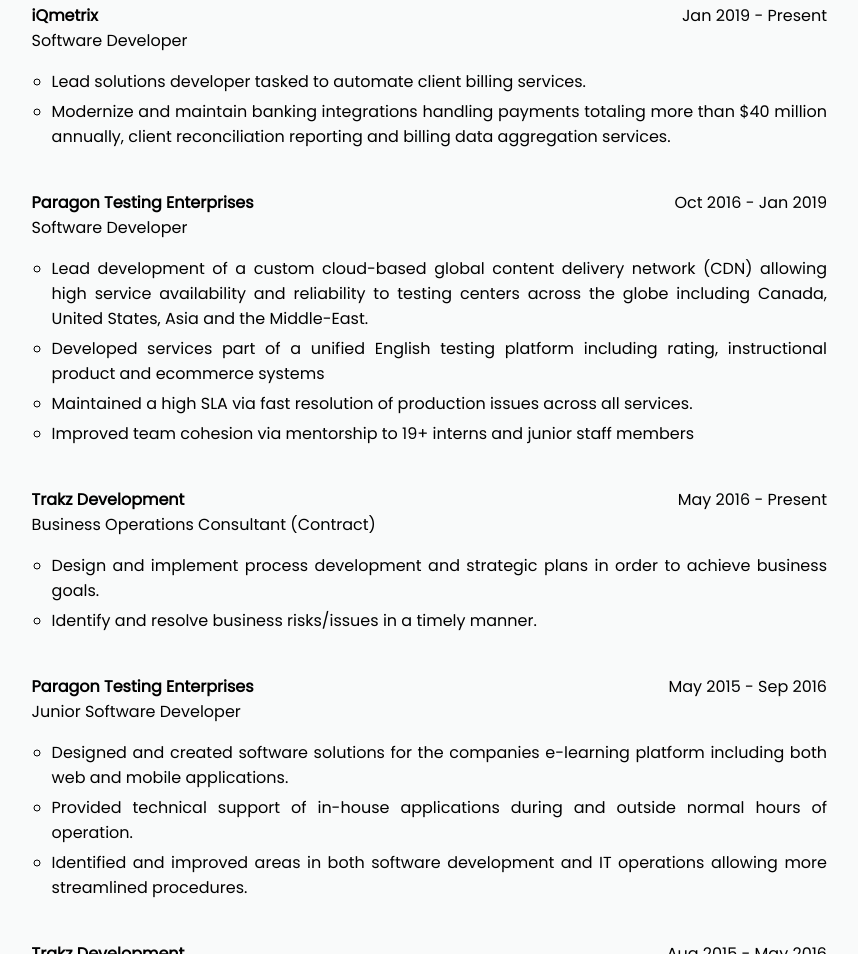
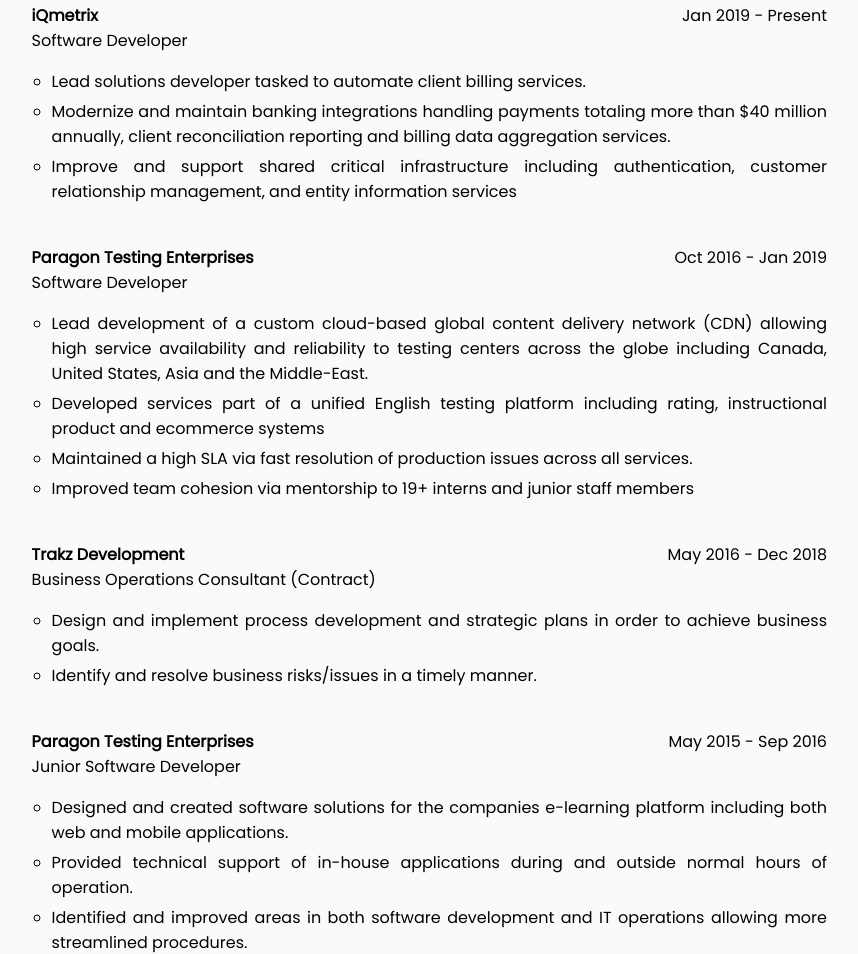
Before and after one commit to sammiechan/sammiechan.github.io, a plain HTML site: page index.html in a window 1280 px wide. Shown: the part 1103-2057 px from the top of the page, without its empty margins (325-1183 px from the left). Drawn offline with Linux system fonts and the light colour scheme.

Commit message:
Update resume

```diff
--- a/index.html
+++ b/index.html
@@ -108,6 +108,7 @@
                                 <ul>
                                     <li>Lead solutions developer tasked to automate client billing services.</li>
                                     <li>Modernize and maintain banking integrations handling payments totaling more than $40 million annually, client reconciliation reporting and billing data aggregation services.</li>
+                                    <li>Improve and support shared critical infrastructure including authentication, customer relationship management, and entity information services</li>
                                 </ul>
                             </div>
                         </div>
@@ -126,7 +127,7 @@
                         </div>
                         <div class="job">
                             <div class="company-name">Trakz Development</div>
-                            <div class="role-time">May 2016 - Present</div>
+                            <div class="role-time">May 2016 - Dec 2018</div>
                             <div class="role-title">Business Operations Consultant (Contract)</div>
                             <div class="description">
                                 <ul>
```
